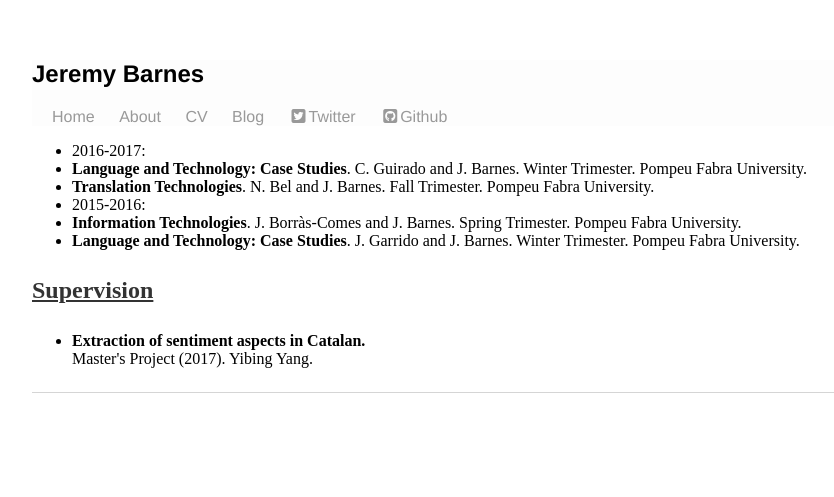
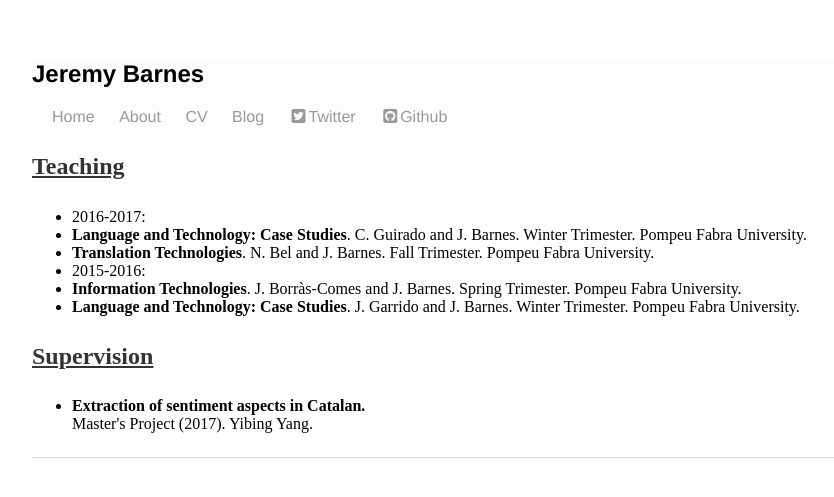
Before and after one commit to jerbarnes/jbarnesspain.github.io, a Jekyll site: the page built from teaching/index.html, in a window 1280 px wide. Shown: the top 497 px of the page, without its empty margins (160-994 px from the left). Built offline with Jekyll 4.4.1, drawn with Linux system fonts in a browser that asks for light colours; nearby versions of some CDN libraries.

Commit message:
Update index.html

```diff
--- a/teaching/index.html
+++ b/teaching/index.html
@@ -6,6 +6,7 @@ title: teaching
 <article class="page">
 <div class="blurb">
 
+<p style="text-align: justify;"><span style="text-decoration: underline;"><strong>Teaching</strong></span></p>
 <ul>
   <li>2016-2017:</li>
 <li>            <strong>Language and Technology: Case Studies</strong>. C. Guirado and J. Barnes. Winter Trimester. Pompeu Fabra University.</li>
```
